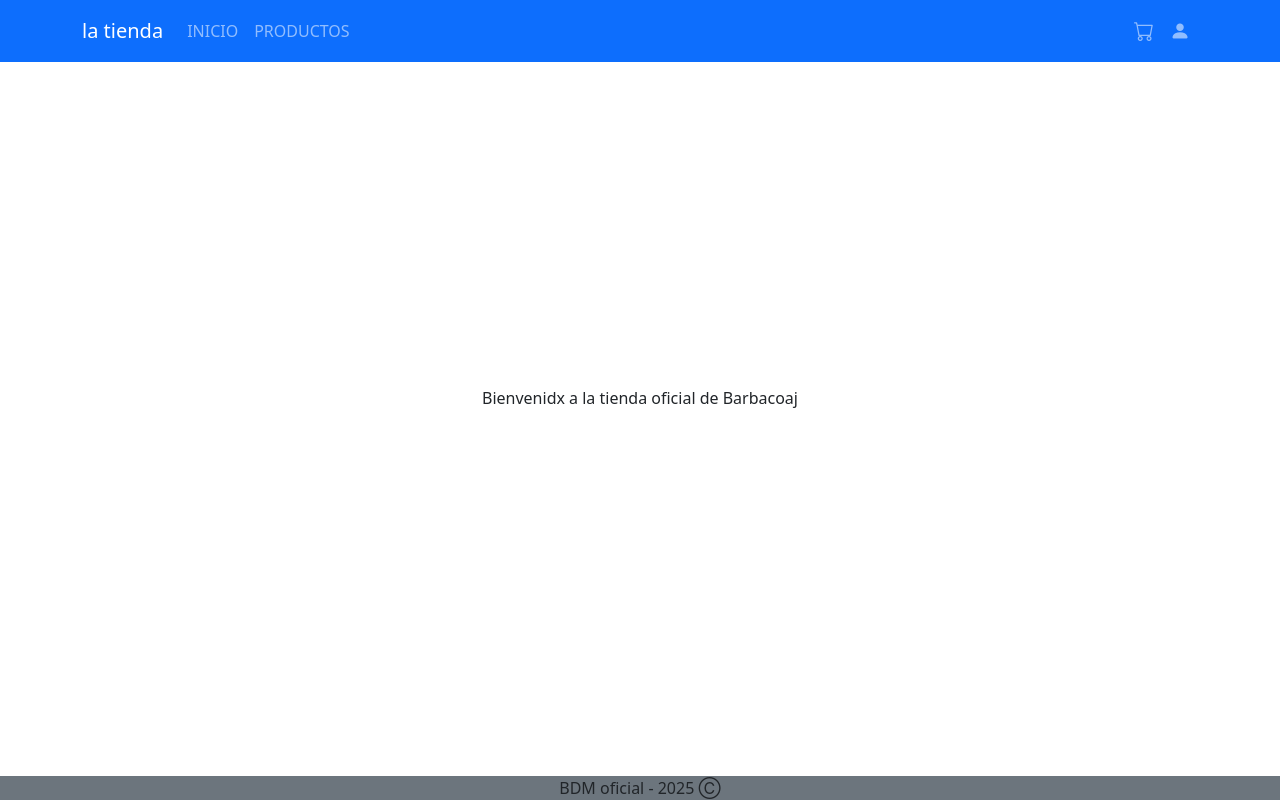
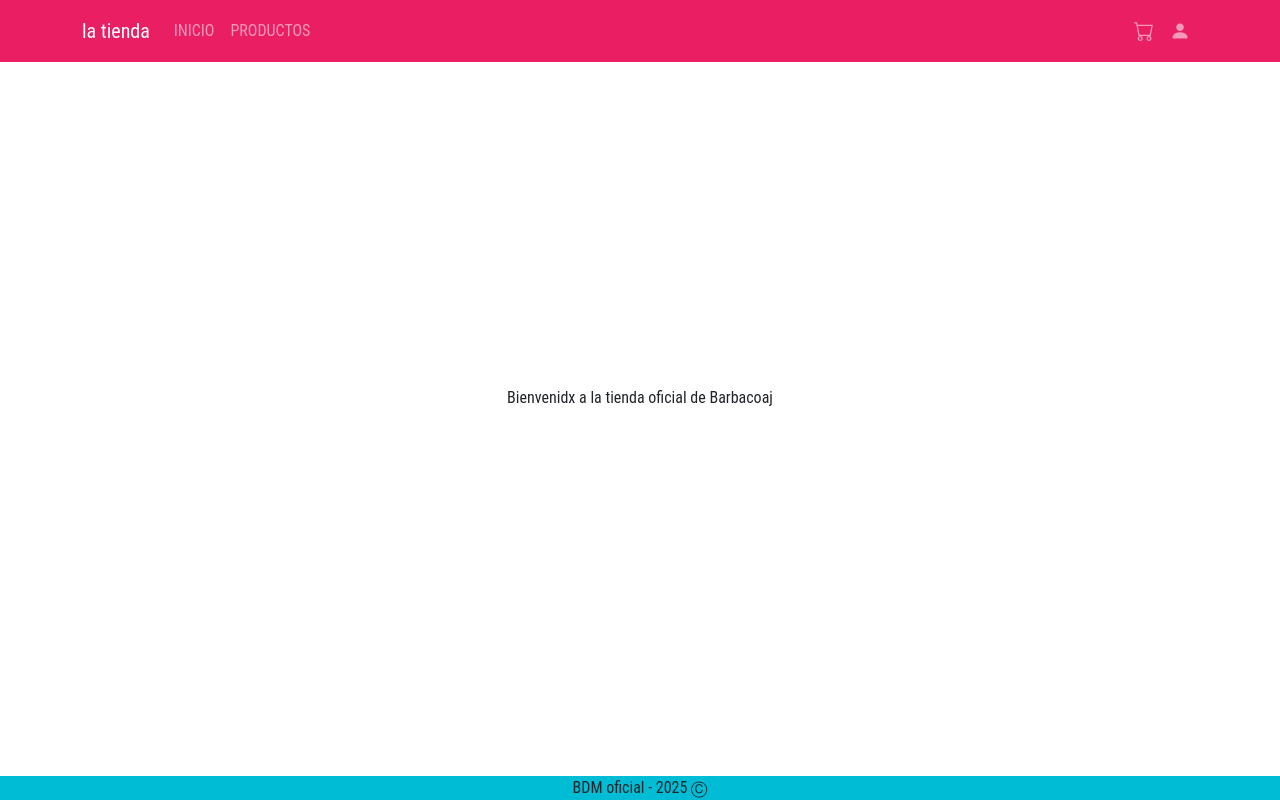
Before and after one commit to abrukman/ecommerce, a React (Vite) app: page / in a window 1280 px wide. Built offline with nearby package versions, Linux system fonts and the light colour scheme.

Commit message:
se customiza el tema de colores de bootstrap y la font desde sass

```diff
--- a/package.json
+++ b/package.json
@@ -10,6 +10,7 @@
     "preview": "vite preview"
   },
   "dependencies": {
+    "@fontsource/roboto-condensed": "^5.2.6",
     "bootstrap": "^5.3.7",
     "bootstrap-icons": "^1.13.1",
     "firebase": "^11.9.1",
@@ -20,7 +21,8 @@
     "react-icons": "^5.5.0",
     "react-responsive": "^10.0.1",
     "react-router-dom": "^7.6.1",
-    "react-toastify": "^11.0.5"
+    "react-toastify": "^11.0.5",
+    "sass": "^1.90.0"
   },
   "devDependencies": {
     "@eslint/js": "^9.22.0",
--- a/src/components/nav.jsx
+++ b/src/components/nav.jsx
@@ -9,6 +9,7 @@ import Navbar from 'react-bootstrap/Navbar';
 function Barra({}) {
     const {productosCarrito} = useContext(CarritoContext);
     const {user, admin} = useAuthContext();
+    const indicadorProductos = productosCarrito.reduce((total, producto) => {return total + producto.cantidad}, 0);
 
     return(
         <Navbar expand="lg" className="bg-primary sticky-top" data-bs-theme="dark">
@@ -22,7 +23,7 @@ function Barra({}) {
                         {admin ? <Nav.Link as={Link} to={'/admin/agregar'}>ADMIN</Nav.Link> : <></>}
                     </Nav>
                     <Nav>
-                        <Nav.Link as={Link} to={'/carrito'} className='position-relative'><i className={productosCarrito.length > 0 ? "bi bi-cart-fill fs-5" : "bi bi-cart fs-5"}></i>{productosCarrito.length > 0 ? <span className='position-absolute top-50 start-50 translate-middle text-primary' style={{fontSize: '.75rem'}}>{productosCarrito.length}</span> : ''}</Nav.Link>
+                        <Nav.Link as={Link} to={'/carrito'} className='position-relative'><i className={productosCarrito.length > 0 ? "bi bi-cart-fill fs-5" : "bi bi-cart fs-5"}></i>{productosCarrito.length > 0 ? <span className='position-absolute top-50 start-50 translate-middle text-primary' style={{fontSize: '.75rem'}}>{indicadorProductos}</span> : ''}</Nav.Link>
                         <Nav.Link as={Link} to={'/login'}>{user ? <i class="bi bi-person-fill-check fs-5"></i> : <i className="bi bi-person-fill fs-5"></i>}</Nav.Link>
                     </Nav>
                 </Navbar.Collapse>
--- /dev/null
+++ b/src/estilos/custom.scss
@@ -0,0 +1,19 @@
+// sobreescribir variables de bootstrap
+$primary: #e91e63;    // Fucsia
+$secondary: #00bcd4;  // Celeste
+$success: #4caf50;    // Verde
+$info: #03a9f4;       // Turquesa
+$light: #ffffff;      // Blanco
+$dark: #000000;       // Negro
+
+$font-family-base: 'Roboto Condensed', sans-serif;
+
+$headings-font-weight: 700; // títulos en bold
+$body-font-weight: 400;     // texto en regular
+
+.toast-header small {
+    font-weight: 700;
+} //titulos de los toasts
+
+// importar bootstrap
+@import "bootstrap/scss/bootstrap";
--- a/src/main.jsx
+++ b/src/main.jsx
@@ -6,6 +6,7 @@ import { AuthProvider } from './contexts/AuthContext.jsx';
 import { ProductosProvider } from './contexts/ProductosContext.jsx';
 import { ToastProvider } from './contexts/ToastContext.jsx';
 import 'bootstrap/dist/css/bootstrap.min.css';
+import './estilos/custom.scss';
 
 
 createRoot(document.getElementById('root')).render(
```
Also changed, not shown: 1 other file (tests, documents, lock files or other folders).
